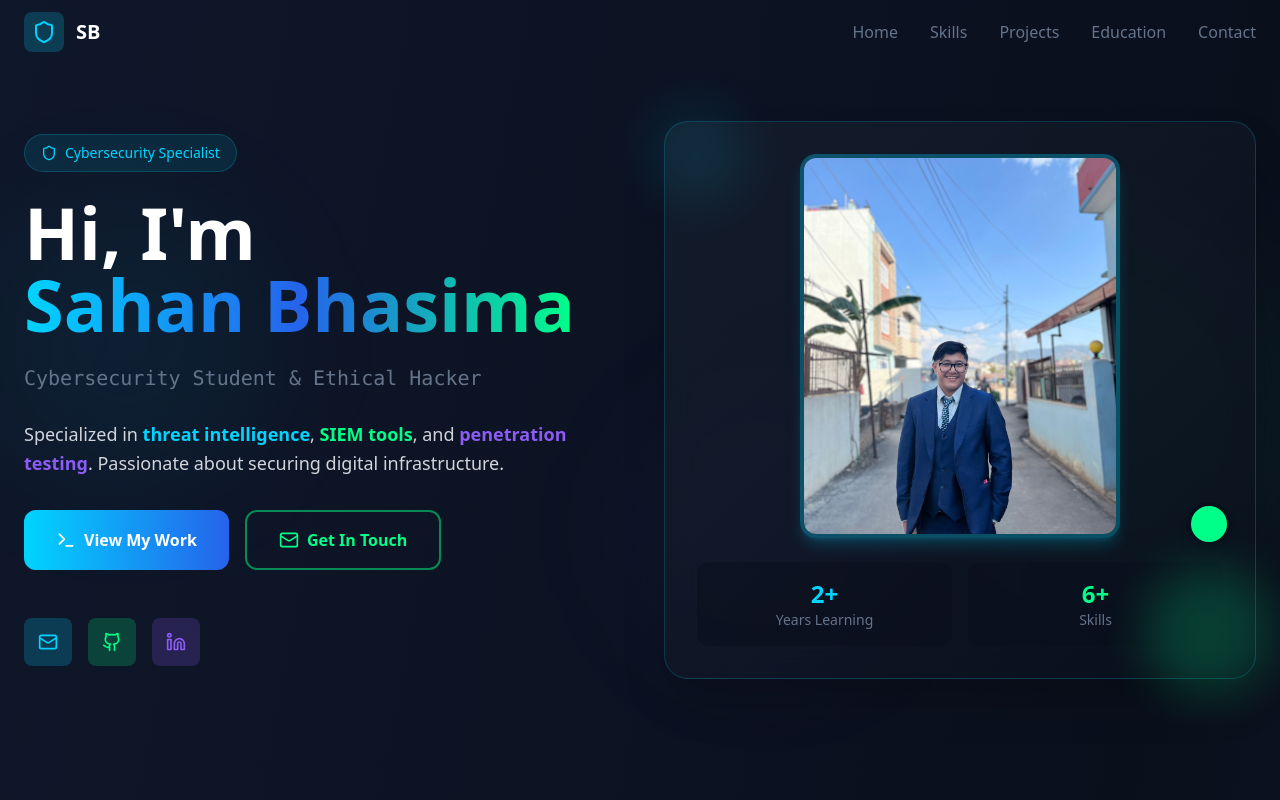
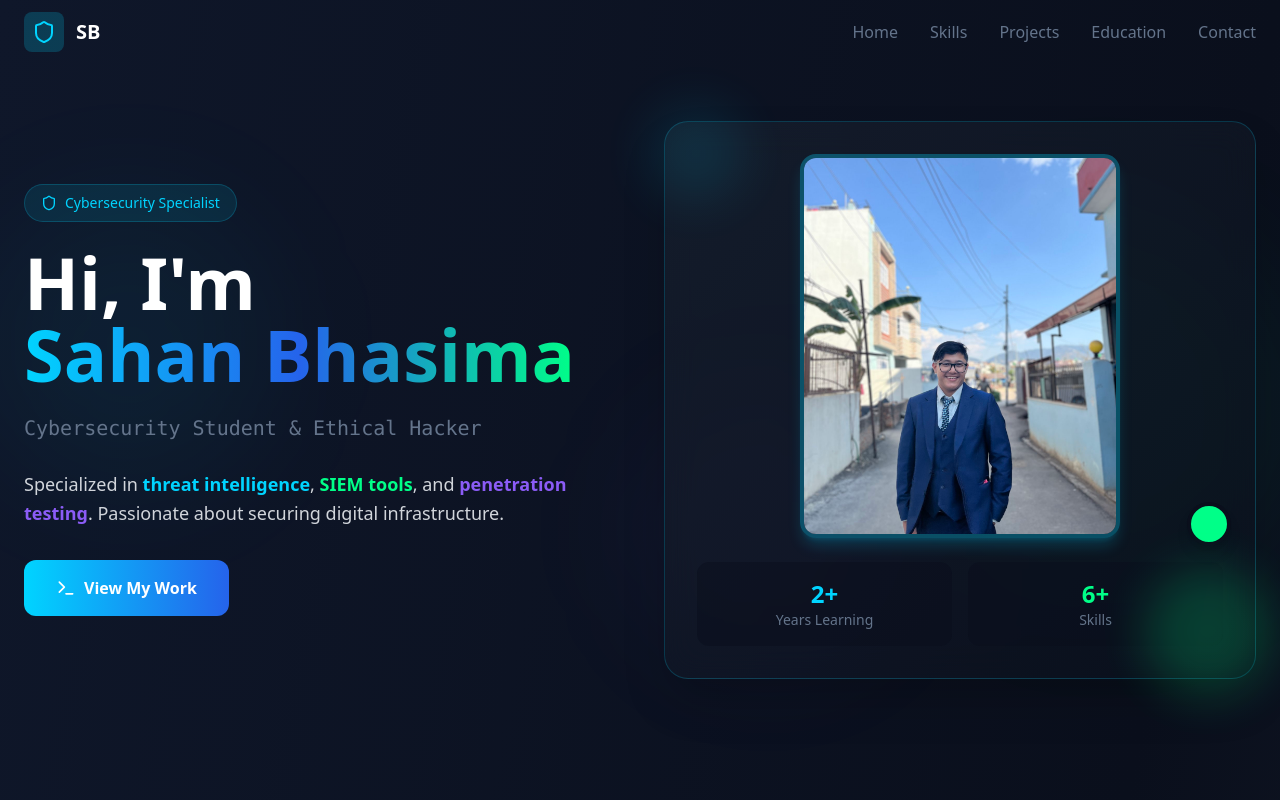
Before and after one commit to Sawhun/sahan_portfolio, a React (Vite) app: page / in a window 1280 px wide. Shown: the top 800 px of the page. Built offline with nearby package versions, Linux system fonts and the light colour scheme.

Commit message:
Update Hero component

```diff
--- a/src/components/Hero.tsx
+++ b/src/components/Hero.tsx
@@ -1,5 +1,5 @@
 import React, { useState, useEffect } from 'react';
-import { Shield, Terminal, Lock, Download, Mail, Github, Linkedin } from 'lucide-react';
+import { Shield, Terminal, Lock } from 'lucide-react';
 
 const Hero = () => {
   const [displayText, setDisplayText] = useState('');
@@ -69,35 +69,6 @@ const Hero = () => {
                   View My Work
                 </span>
               </button>
-
-              <button
-                onClick={() => scrollToSection('contact')}
-                className="group border-2 border-cyber-green/50 hover:border-cyber-green text-cyber-green hover:bg-cyber-green hover:text-cyber-dark font-semibold py-4 px-8 rounded-xl transition-all duration-300 hover:scale-105 transform"
-              >
-                <span className="flex items-center justify-center gap-2">
-                  <Mail className="w-5 h-5" />
-                  Get In Touch
-                </span>
-              </button>
-            </div>
-
-            {/* Social links */}
-            <div className="flex gap-4 pt-4">
-              <a href="mailto:sahanbhasima132@gmail.com" className="group">
-                <div className="w-12 h-12 bg-cyber-electric/20 hover:bg-cyber-electric/30 rounded-lg flex items-center justify-center transition-all duration-300 group-hover:scale-110">
-                  <Mail className="w-5 h-5 text-cyber-electric" />
-                </div>
-              </a>
-              <a href="https://github.com/Sawhun" target="_blank" rel="noopener noreferrer" className="group">
-                <div className="w-12 h-12 bg-cyber-green/20 hover:bg-cyber-green/30 rounded-lg flex items-center justify-center transition-all duration-300 group-hover:scale-110">
-                  <Github className="w-5 h-5 text-cyber-green" />
-                </div>
-              </a>
-              <a href="https://www.linkedin.com/in/sahan-bhasima-04b0b3273/" target="_blank" rel="noopener noreferrer" className="group">
-                <div className="w-12 h-12 bg-cyber-purple/20 hover:bg-cyber-purple/30 rounded-lg flex items-center justify-center transition-all duration-300 group-hover:scale-110">
-                  <Linkedin className="w-5 h-5 text-cyber-purple" />
-                </div>
-              </a>
             </div>
           </div>
 
```
